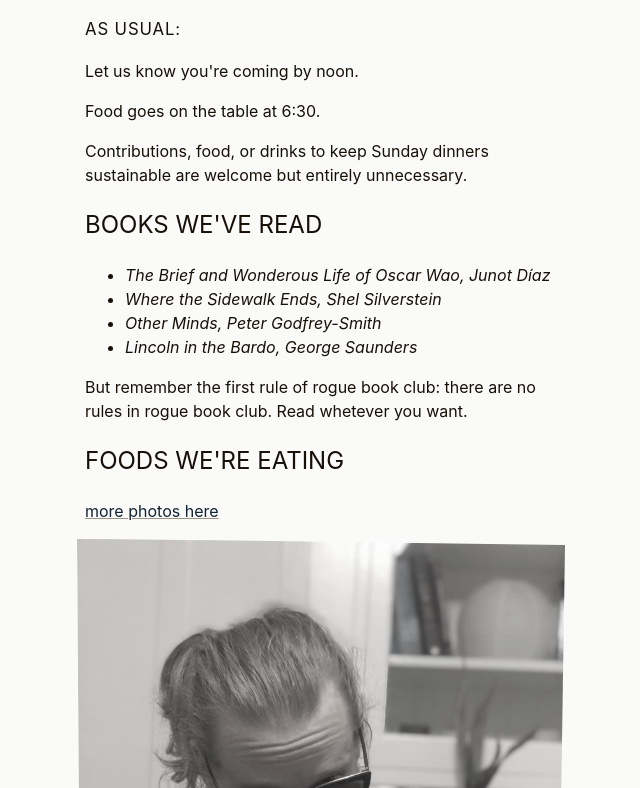
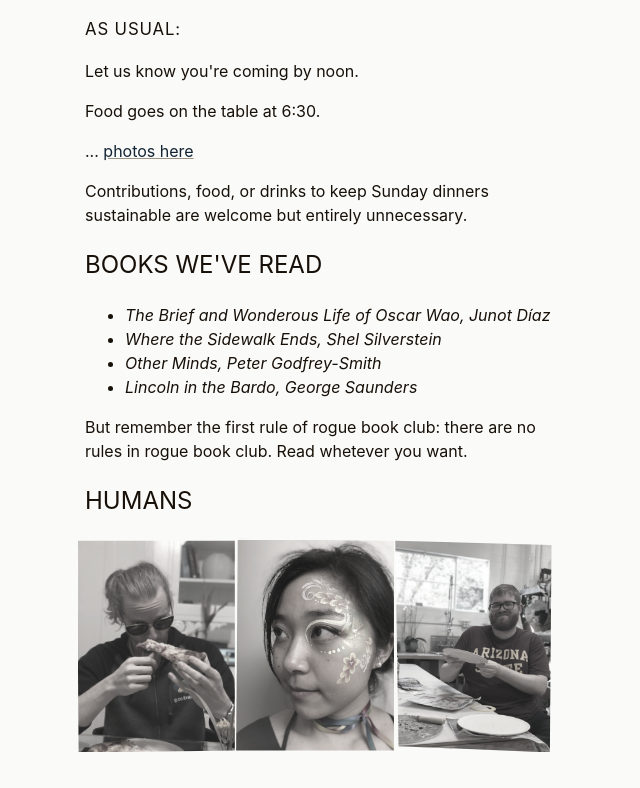
Before and after one commit to ludwigschubert/twotwelve.house, a plain HTML site: page index.html in a window 1280 px wide. Shown: the part 340-1128 px from the top of the page, without its empty margins (311-951 px from the left). Drawn offline with Linux system fonts and the light colour scheme.

Commit message:
some photos of us

```diff
--- a/index.html
+++ b/index.html
@@ -38,6 +38,7 @@
 				<h3>As usual:</h3>
 				<p>Let us know you're coming by noon.</p>
 				<p>Food goes on the table at 6:30.</p>
+				<p>   ... <a href="dinners.html">photos here</a></p>
 
 				<p>Contributions, food, or drinks to keep Sunday dinners sustainable are welcome but entirely unnecessary.</p>
 			<section>
@@ -59,10 +60,11 @@
 				<p>But remember the first rule of rogue book club: there are no rules in rogue book club. Read whetever you want.</p>
 			</section>
 			<section>
-				<h2 id="foods-we-are-eating">Foods we're eating</h2>
-				<p><a href="photos.html">more photos here</a></p>
-				<img class="wonky" src="images/ludwig-pizza.jpg" alt="Too cool for Katherine's glasses." />
-			</section>
+				<h2 id="foods-we-are-eating">humans</h2>
+				<img class="wonky frame1" src="images/ludwig-pizza.jpg" alt="Too cool for Katherine's glasses." width="33%"/>
+				<img class="wonky frame2" src="images/kat-flower.jpg" alt="hurrhurr." width="33%"/>
+				<img class="wonky frame3" src="images/miles-pottery.jpg" alt="making the plates we have at home!" width="33%"/>
+			<section>
 		</main>
 		<footer>
 			<ul>
--- a/style.css
+++ b/style.css
@@ -69,10 +69,23 @@ img {
 }
 
 img.wonky {
-	clip-path: polygon(0% 0%, 100% 1%, 98% 99%, 1% 97%);
 	filter: grayscale(90%);
 	opacity: 0.9;
 	margin-left: -.5em;
+	border: 1px solid hsla(0, 0%, 99%, 0.33);
+	box-shadow: 0 0 1px;
+}
+
+img.frame1 {
+	clip-path: polygon(0% 1%, 98% 1%, 98% 99%, 1% 100%);
+}
+
+img.frame2 {
+	clip-path: polygon(2% 0%, 99% 1%, 99% 99%, 1% 99%);
+}
+
+img.frame3 {
+	clip-path: polygon(2% 1%, 99% 3%, 98% 100%, 4% 97%);
 }
 
 #ii-i-ii {
```
Also changed, not shown: dinners.html (renamed from photos.html), images/kat-flower.jpg (added), images/miles-pottery.jpg (added).
